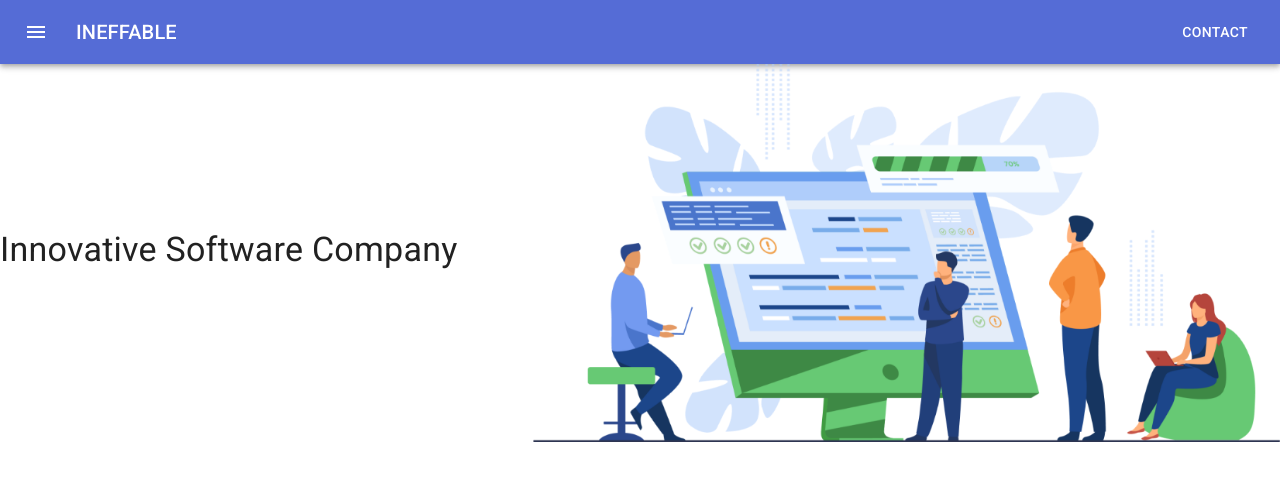
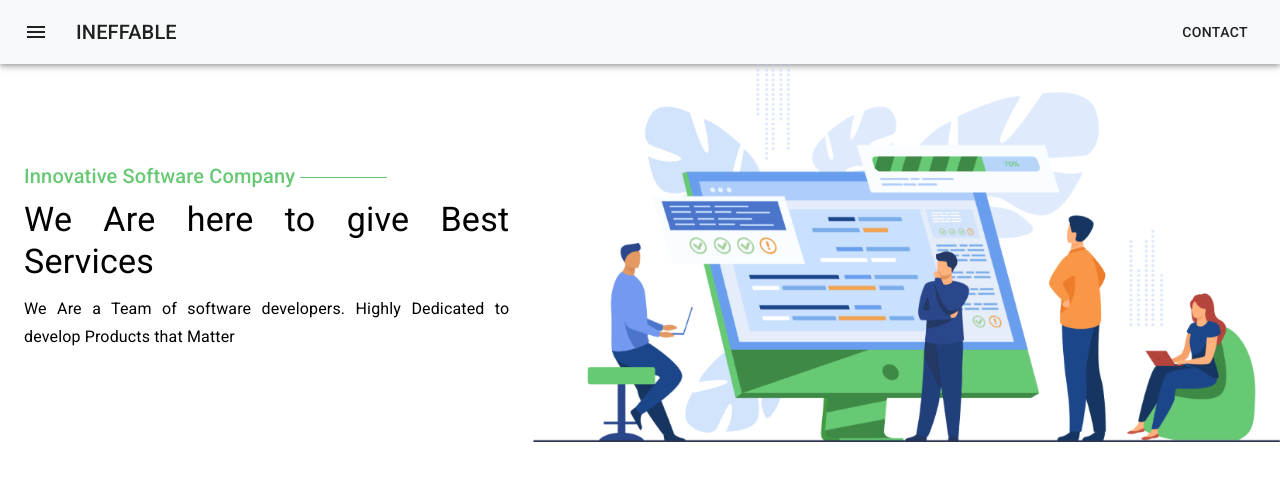
Before and after one commit to abzaki843/Ineffable_Portfolio, a Next.js app: page / in a window 1280 px wide. Shown: the top 480 px of the page. Built offline with nearby package versions, Linux system fonts and the light colour scheme.

Commit message:
Hero section setting

```diff
--- a/components/hero.js
+++ b/components/hero.js
@@ -4,17 +4,23 @@ import Grid from '@material-ui/core/Grid';
 import 'fontsource-roboto';
 import Typography from '@material-ui/core/Typography';
 import Box from '@material-ui/core/Box'
+import Divider from '@material-ui/core/Divider';
 
 const useStyles = makeStyles((theme) => ({
     root: {
       flexGrow: 1,
     },
 
+
   }));
-
+  const theme = {
+    spacing: 2,
+  }
 
 export default function Hero(){
     const classes = useStyles();
+
+
 return(
 <div className={classes.root}>
 <Grid
@@ -25,10 +31,25 @@ return(
 >
 
       <Grid item xs={12} lg={5}>
-        <Typography variant="h4" component="h2" gutterBottom>
+      <Box m={3} >
+        <Typography variant="h6" component="h2" gutterBottom color="textPrimary" align="justify">
+
     Innovative Software Company
+
+    <img
+              src="/Assets/divider.png" style={{width:"20%",height:"auto",padding:"5px"}}
+              />
+
       </Typography>
 
+
+        <Typography variant="h4" component="h2" gutterBottom color="textSecondary" align="justify">
+    We Are here to give Best Services
+      </Typography>
+        <Typography variant="subtitle1"  gutterBottom color="textSecondary" align="justify">
+    We Are a Team of  software developers. Highly Dedicated to develop Products that Matter
+      </Typography>
+    </Box>
         </Grid>
 
         <Grid item xs={12} lg={7}>
--- a/src/theme.js
+++ b/src/theme.js
@@ -5,10 +5,10 @@ import { red } from '@material-ui/core/colors';
 const theme = createMuiTheme({
   palette: {
     primary: {
-      main: '#556cd6',
+      main: '#F7F9FA',
     },
     secondary: {
-      main: '#19857b',
+      main: '#67C974',
     },
     error: {
       main: red.A400,
@@ -16,6 +16,11 @@ const theme = createMuiTheme({
     background: {
       default: '#fff',
     },
+    text:{
+      primary: "#67C974",
+      secondary: "#000000"
+    },
+
   },
 });
 
```
